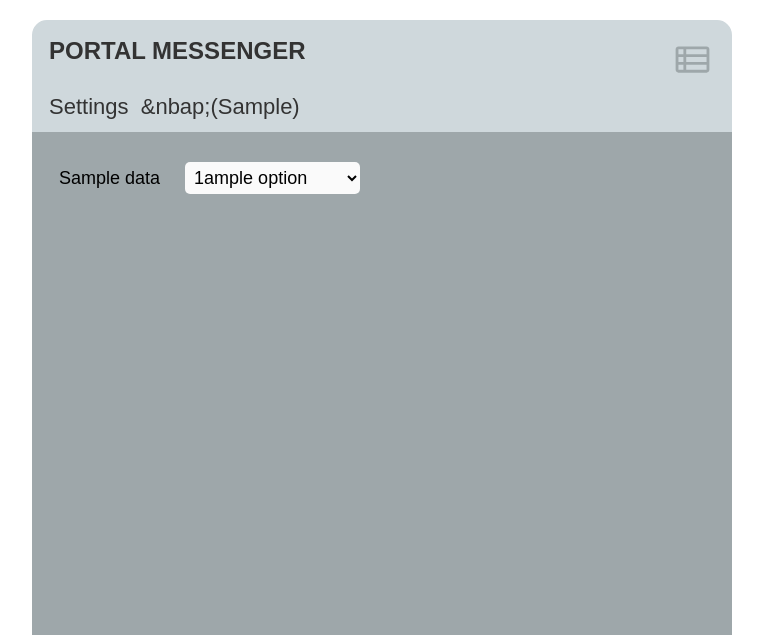
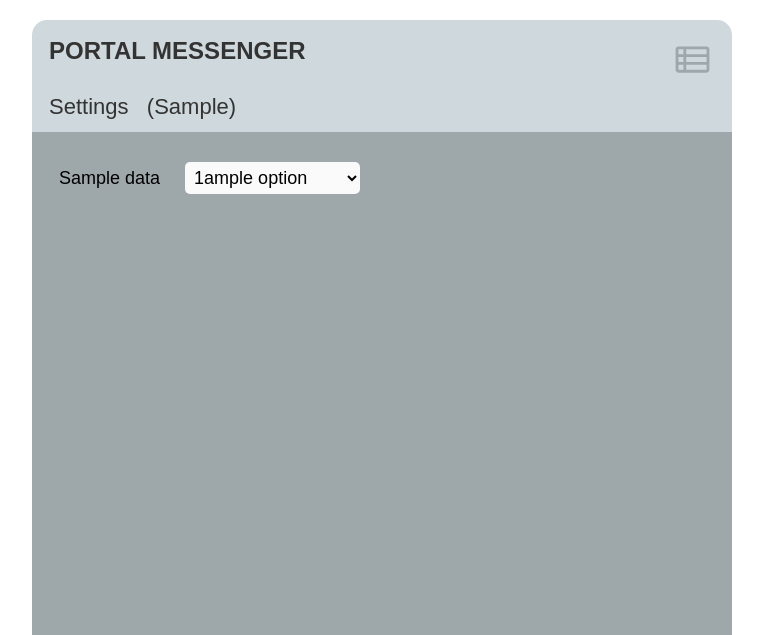
Before and after one commit to simplyequipped/portalmessenger, a Flask app: template templates/settings.html in a window 1280 px wide. Shown: the top 635 px of the page, without its empty margins (258-1021 px from the left). Run offline with Flask 2, Linux system fonts and the light colour scheme; the template is opened without the code that fills it: most values are stand-ins (such as "Sample title", 1, 10 or a date in 2020); parts of the project's set-up code (start-up, migrations or seed data) failed here and were passed over.

Commit message:
fix typo

```diff
--- a/templates/settings.html
+++ b/templates/settings.html
@@ -23,7 +23,7 @@
 		    <!--<a href="javascript:history.back()"><span class="icon icon-back">&nbsp;</span></a>-->
 	    </div>
 		<div class="details">
-			<div class="details-name">Settings&nbsp;&nbsp;&nbap;({{ ip }})</div>
+			<div class="details-name">Settings&nbsp;&nbsp;&nbsp;({{ ip }})</div>
 		</div>
 		<div class="viewport">
 			<div class="content">
```
